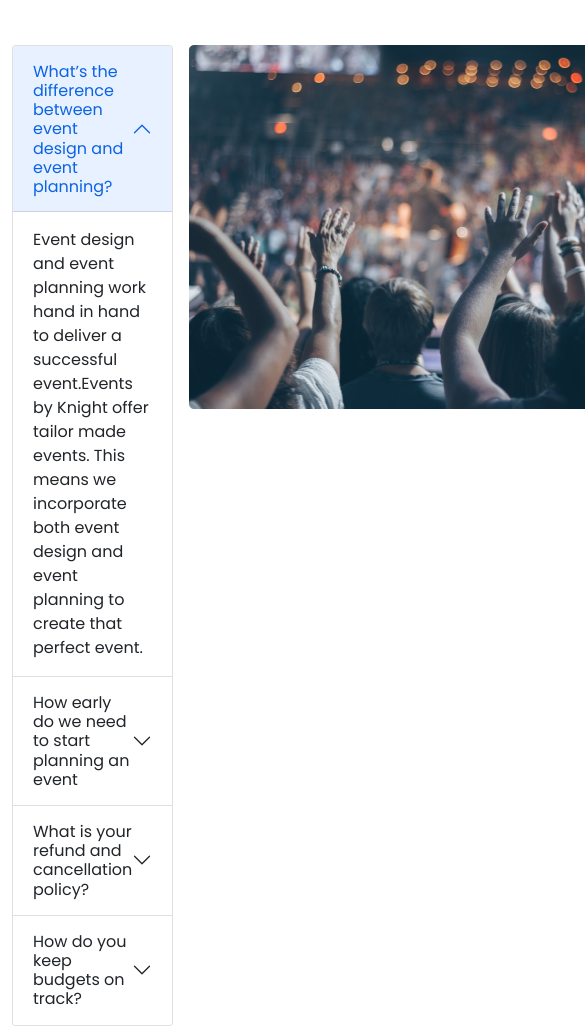
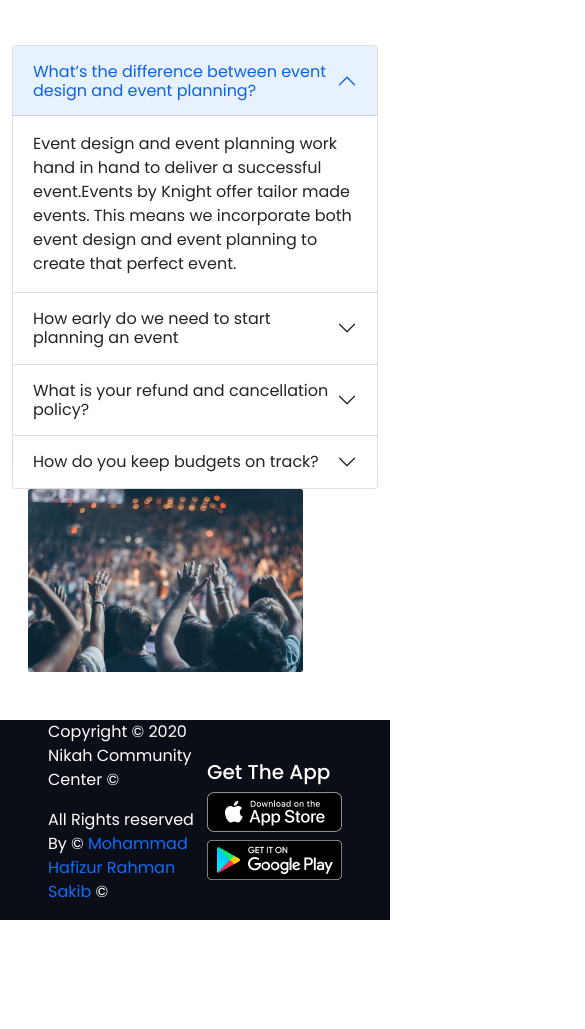
Before and after one commit to Hafiz-Sakib/Nikah-Community-Center, a plain HTML site: page index.html in a window 390 px wide. Shown: the part 4107-5136 px from the top of the page, 585 px wide, since content can reach past the window. After the commit the page ends 5027 px from the top, so only its background shows below. Drawn offline with nearby package versions, Linux system fonts and the light colour scheme.

Commit message:
responsiveness done

```diff
--- a/index.html
+++ b/index.html
@@ -259,7 +259,7 @@
         <h2 class="d-flex justify-content-center mb-5 pt-5 text-danger">Frequently Asked Questions</h2>
 
         <section class="container">
-            <div class="d-flex justify-content-between my-5">
+            <div class="d-sm-flex justify-content-between my-5">
                 <div>
                     <div class="accordion" id="accordionPanelsStayOpenExample">
                         <div class="accordion-item">
--- a/styles/style.css
+++ b/styles/style.css
@@ -12,3 +12,8 @@ body {
   width: 546px;
   height: 364px;
 }
+@media only screen and (max-width: 688px) {
+  .ms-3 {
+    width: 75%;
+  }
+}
```
